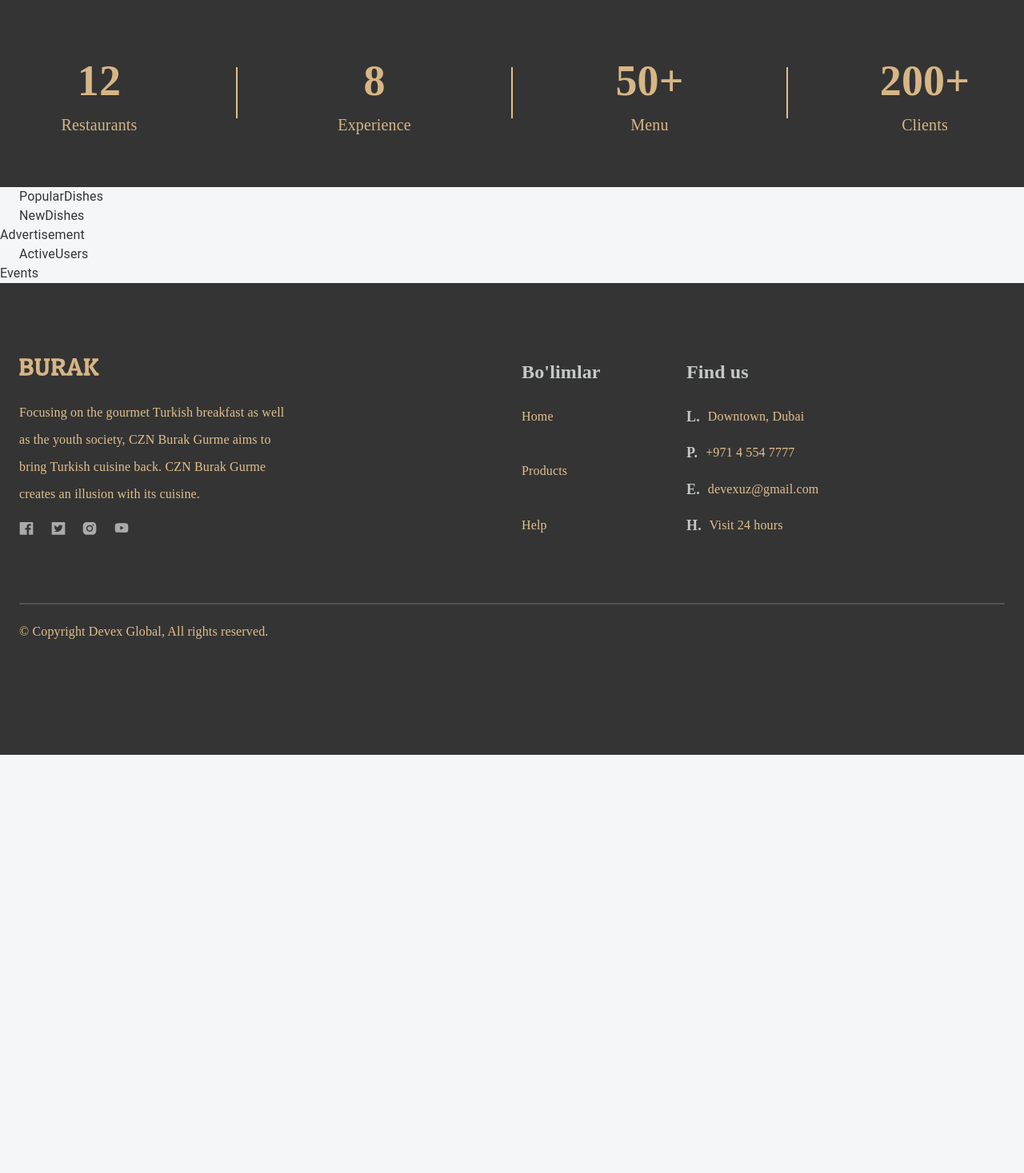
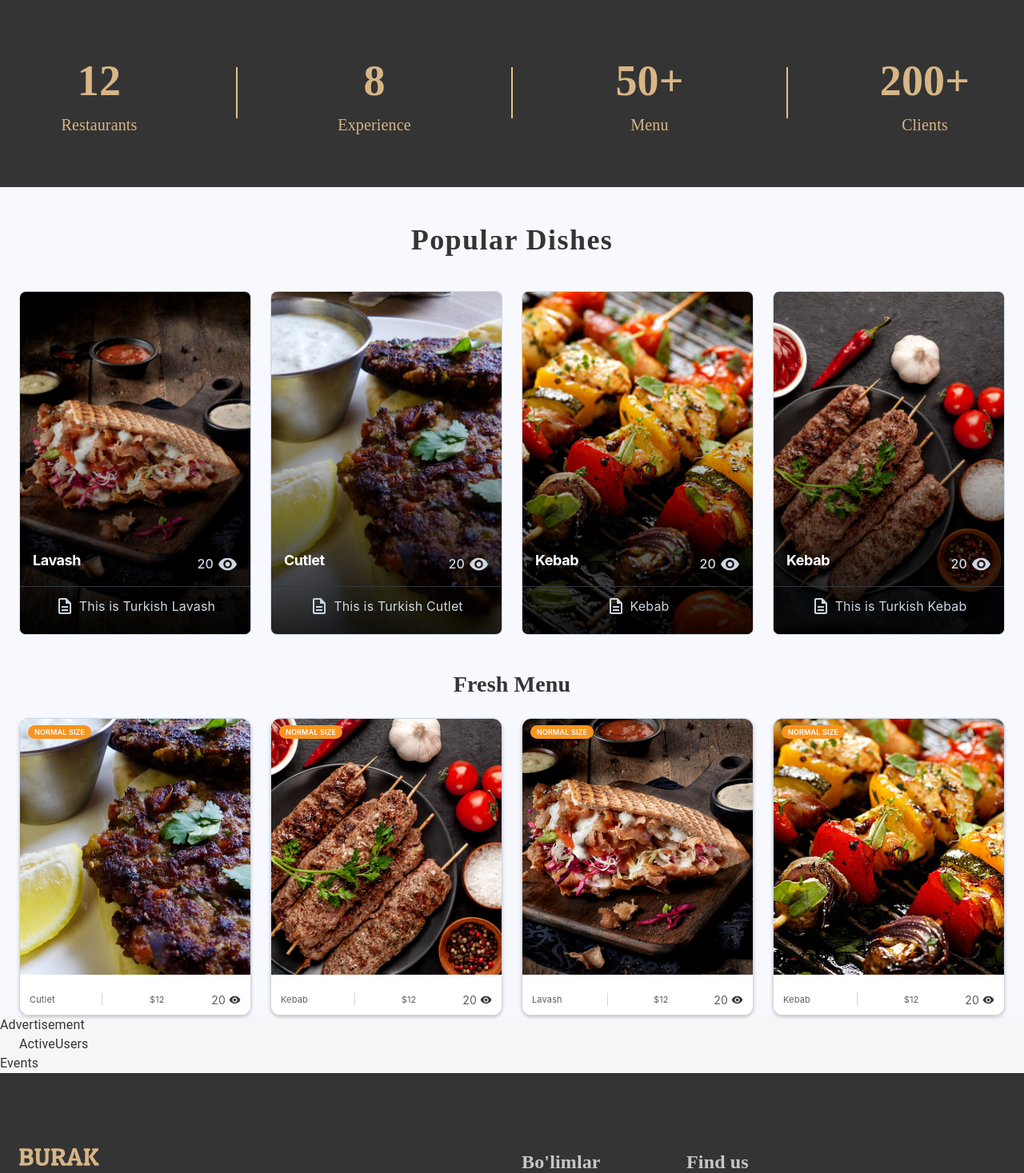
Before and after one commit to Pulatjon97/burak-react, a React (Create React App) app: page / in a window 1280 px wide. Shown: the part 775-2242 px from the top of the page at 80% size. Before the commit the page ends 1719 px from the top, so only its background shows below. Built offline with nearby package versions, Linux system fonts and the light colour scheme.

Commit message:
feat: develop NewDishes sectional component

```diff
--- a/package.json
+++ b/package.json
@@ -6,6 +6,7 @@
     "@emotion/react": "^11.14.0",
     "@emotion/styled": "^11.14.1",
     "@mui/icons-material": "^5.8.4",
+    "@mui/joy": "^5.0.0-beta.52",
     "@mui/material": "^9.5.0",
     "@reduxjs/toolkit": "^1.8.1",
     "@testing-library/jest-dom": "^4.2.4",
--- a/src/app/screens/homePage/NewDishes.tsx
+++ b/src/app/screens/homePage/NewDishes.tsx
@@ -1,11 +1,57 @@
 import React from "react";
+import { Box, Container, Stack } from "@mui/material";
+import AspectRatio from "@mui/joy/AspectRatio";
+import Card from "@mui/joy/Card";
+import CardOverflow from "@mui/joy/CardOverflow";
+import Typography from "@mui/joy/Typography";
+import { CssVarsProvider } from "@mui/joy/styles";
+import VisibilityIcon from "@mui/icons-material/Visibility";
+import Divider from "../../components/divider";
 
-import { Container } from "@mui/material";
+const newDishes = [
+  { productName: "Cutlet", imagePath: "/img/cutlet.webp" },
+  { productName: "Kebab", imagePath: "/img/kebab-fresh.webp" },
+  { productName: "Lavash", imagePath: "/img/lavash.webp" },
+  { productName: "Kebab", imagePath: "/img/kebab.webp" },
+];
 
 export default function NewDishes() {
-    return (
-        <div>
-            <Container>NewDishes</Container>
-        </div>
-    );
+  return (
+    <div className="new-products-frame">
+      <Container>
+        <Stack className="main">
+          <Box className="category-title">Fresh Menu</Box>
+
+          <Stack className="cards-frame">
+            <CssVarsProvider>
+              {newDishes.map((dish) => (
+                <Card
+                  key={dish.imagePath}
+                  variant="outlined"
+                  className="card"
+                >
+                  <CardOverflow className="image-frame">
+                    <Box className="product-sale">Normal size</Box>
+                    <AspectRatio ratio="1">
+                      <img src={dish.imagePath} alt={dish.productName} />
+                    </AspectRatio>
+                  </CardOverflow>
+
+                  <CardOverflow className="product-detail">
+                    <Typography level="body-sm">{dish.productName}</Typography>
+                    <Divider width="1" height="16" bg="#d5d5d5" />
+                    <Typography level="body-sm">$12</Typography>
+                    <Box className="view-count">
+                      <Typography level="body-sm">20</Typography>
+                      <VisibilityIcon />
+                    </Box>
+                  </CardOverflow>
+                </Card>
+              ))}
+            </CssVarsProvider>
+          </Stack>
+        </Stack>
+      </Container>
+    </div>
+  );
 }
--- a/src/app/screens/homePage/PopularDishes.tsx
+++ b/src/app/screens/homePage/PopularDishes.tsx
@@ -1,11 +1,101 @@
 import React from "react";
+import { Box, Container, Stack } from "@mui/material";
+import Card from "@mui/joy/Card";
+import CardContent from "@mui/joy/CardContent";
+import CardCover from "@mui/joy/CardCover";
+import CardOverflow from "@mui/joy/CardOverflow";
+import Typography from "@mui/joy/Typography";
+import DescriptionOutlinedIcon from "@mui/icons-material/DescriptionOutlined";
+import VisibilityIcon from "@mui/icons-material/Visibility";
 
-import { Container } from "@mui/material";
+const dishes = [
+  {
+    productName: "Lavash",
+    imagePath: "/img/lavash.webp",
+    description: "This is Turkish Lavash",
+  },
+  {
+    productName: "Cutlet",
+    imagePath: "/img/cutlet.webp",
+    description: "This is Turkish Cutlet",
+  },
+  {
+    productName: "Kebab",
+    imagePath: "/img/kebab.webp",
+    description: "Kebab",
+  },
+  {
+    productName: "Kebab",
+    imagePath: "/img/kebab-fresh.webp",
+    description: "This is Turkish Kebab",
+  },
+];
 
 export default function PopularDishes() {
   return (
-    <div>
-      <Container>PopularDishes</Container>
+    <div className="popular-dishes-frame">
+      <Container>
+        <Stack className="popular-section">
+          <Box className="category-title">Popular Dishes</Box>
+
+          <Stack className="cards-frame">
+            {dishes.map((dish) => (
+              <Card className="card" key={dish.imagePath}>
+                <CardCover>
+                  <img src={dish.imagePath} alt={dish.productName} />
+                </CardCover>
+
+                <CardCover className="card-cover" />
+
+                <CardContent sx={{ justifyContent: "flex-end" }}>
+                  <Stack
+                    direction="row"
+                    sx={{
+                      justifyContent: "space-between",
+                      alignItems: "center",
+                    }}
+                  >
+                    <Typography level="h2" fontSize="lg" textColor="#fff" mb={1}>
+                      {dish.productName}
+                    </Typography>
+
+                    <Typography
+                      sx={{
+                        display: "flex",
+                        alignItems: "center",
+                        color: "neutral.300",
+                        fontWeight: "md",
+                      }}
+                    >
+                      20
+                      <VisibilityIcon sx={{ fontSize: 25, marginLeft: "5px" }} />
+                    </Typography>
+                  </Stack>
+                </CardContent>
+
+                <CardOverflow
+                  sx={{
+                    display: "flex",
+                    alignItems: "center",
+                    gap: 1.5,
+                    py: 1.5,
+                    px: "var(--Card-padding)",
+                    borderTop: "1px solid",
+                    height: "60px",
+                  }}
+                >
+                  <Typography
+                    startDecorator={<DescriptionOutlinedIcon />}
+                    textColor="neutral.300"
+                  >
+                    {dish.description}
+                  </Typography>
+                </CardOverflow>
+              </Card>
+            ))}
+          </Stack>
+        </Stack>
+      </Container>
     </div>
   );
 }
--- a/src/css/home.css
+++ b/src/css/home.css
@@ -47,3 +47,179 @@
   line-height: 30px;
   color: #d7b586;
 }
+
+/* POPULAR DISHES */
+
+.homepage .popular-dishes-frame {
+  width: 100%;
+  height: 580px;
+  display: flex;
+  background: #F8F8FF;
+}
+
+.homepage .popular-dishes-frame .popular-section {
+ margin-top: 45px;
+ display: flex;
+ flex-direction: column;
+ align-items: center;
+}
+
+.homepage .popular-dishes-frame .popular-section .category-title {
+  text-align: center;
+  font-family: "Roboto Serif", serif;
+  font-size: 36px;
+  font-style: normal;
+  font-weight: 600;
+  line-height: normal;
+  letter-spacing: 1.44px;
+}
+
+.homepage .popular-dishes-frame .popular-section .cards-frame {
+ width: 100%;
+ margin-top: 43px;
+ display: flex;
+ flex-direction: row;
+ justify-content: space-between;
+ gap: 24px;
+}
+
+.homepage .popular-dishes-frame .popular-section .cards-frame .card {
+  flex: 1 1 0;
+  min-width: 0;
+  min-height: 430px;
+  cursor: pointer;
+}
+
+.homepage .popular-dishes-frame .popular-section .cards-frame .card .card-cover {
+  background: linear-gradient(
+      to top,
+      rgba(0, 0, 0, 0.4),
+      rgba(0, 0, 0, 0) 200px
+    ),
+    linear-gradient(to top, rgba(0, 0, 0, 0.8), rgba(0, 0, 0, 0) 300px);
+}
+
+@media (max-width: 900px) {
+  .homepage .popular-dishes-frame .popular-section .cards-frame {
+    flex-wrap: wrap;
+  }
+
+  .homepage .popular-dishes-frame .popular-section .cards-frame .card {
+    flex: 1 1 calc(50% - 24px);
+  }
+}
+
+@media (max-width: 600px) {
+  .homepage .popular-dishes-frame .popular-section .cards-frame .card {
+    flex-basis: 100%;
+  }
+}
+
+/* FRESH MENU */
+
+.homepage .new-products-frame {
+  width: 100%;
+  min-height: 450px;
+  display: flex;
+  background: #f8f8ff;
+}
+
+.homepage .new-products-frame .main {
+  display: flex;
+  flex-direction: column;
+  align-items: center;
+  margin-top: 26px;
+}
+
+.homepage .new-products-frame .category-title {
+  text-align: center;
+  font-family: "Roboto Serif", serif;
+  font-size: 28px;
+  font-weight: 600;
+  line-height: normal;
+}
+
+.homepage .new-products-frame .cards-frame {
+  width: 100%;
+  display: flex;
+  flex-direction: row;
+  justify-content: space-between;
+  gap: 24px;
+  margin-top: 26px;
+}
+
+.homepage .new-products-frame .cards-frame .card {
+  flex: 1 1 0;
+  min-width: 0;
+  overflow: hidden;
+  border-radius: 12px;
+  background: #fff;
+  box-shadow: 0 2px 4px rgba(0, 0, 0, 0.2);
+}
+
+.homepage .new-products-frame .cards-frame .image-frame {
+  position: relative;
+  padding: 0;
+}
+
+.homepage .new-products-frame .cards-frame .image-frame img {
+  width: 100%;
+  height: 100%;
+  object-fit: cover;
+}
+
+.homepage .new-products-frame .cards-frame .product-sale {
+  position: absolute;
+  z-index: 2;
+  top: 8px;
+  left: 10px;
+  padding: 4px 8px;
+  border-radius: 12px;
+  background: #f8941f;
+  color: #fff;
+  font-size: 9px;
+  font-weight: 600;
+  line-height: 1;
+  text-transform: uppercase;
+}
+
+.homepage .new-products-frame .cards-frame .product-detail {
+  min-height: 38px;
+  display: flex;
+  flex-direction: row;
+  align-items: center;
+  justify-content: space-between;
+  gap: 8px;
+  padding: 8px 12px;
+  background: #fff;
+}
+
+.homepage .new-products-frame .cards-frame .product-detail > * {
+  font-size: 11px;
+}
+
+.homepage .new-products-frame .cards-frame .view-count {
+  display: flex;
+  align-items: center;
+  gap: 4px;
+}
+
+.homepage .new-products-frame .cards-frame .view-count svg {
+  font-size: 15px;
+}
+
+@media (max-width: 900px) {
+  .homepage .new-products-frame .cards-frame {
+    flex-wrap: wrap;
+  }
+
+  .homepage .new-products-frame .cards-frame .card {
+    flex: 1 1 calc(50% - 24px);
+  }
+}
+
+@media (max-width: 600px) {
+  .homepage .new-products-frame .cards-frame .card {
+    flex-basis: 100%;
+  }
+}
--- a/src/index.tsx
+++ b/src/index.tsx
@@ -1,11 +1,15 @@
 import React from "react";
 import {createRoot} from "react-dom/client";
 import { Provider } from "react-redux";
+import { CssVarsProvider } from "@mui/joy/styles";
 import { store } from "./app/store";
 import App from "./app/App";
 import reportWebVitals from "./reportWebVitals";
 import CssBaseline from "@mui/material/CssBaseline";
-import { ThemeProvider } from "@mui/material/styles";
+import {
+  THEME_ID as MATERIAL_THEME_ID,
+  ThemeProvider,
+} from "@mui/material/styles";
 import theme from "./app/MaterialTheme";
 import "./css/index.css";
 import { BrowserRouter as Router } from "react-router-dom";
@@ -15,11 +19,13 @@
 root.render(
   <React.StrictMode>
     <Provider store={store}>
-      <ThemeProvider theme={theme}>
-        <CssBaseline />
-        <Router>
-          <App />
-        </Router>
+      <ThemeProvider theme={{ [MATERIAL_THEME_ID]: theme }}>
+        <CssVarsProvider>
+          <CssBaseline />
+          <Router>
+            <App />
+          </Router>
+        </CssVarsProvider>
       </ThemeProvider>
     </Provider>
   </React.StrictMode>,
```
Also changed, not shown: train.js (+15 -5 lines), 1 other file (tests, documents, lock files or other folders).
